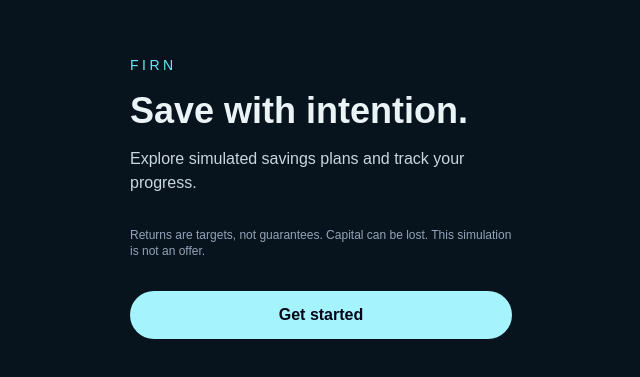
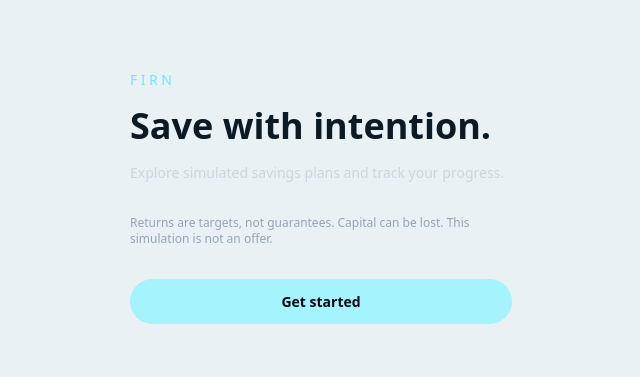
Before and after one commit to the-grand-poobah-dev/firn, a Next.js app: page /welcome in a window 1280 px wide. Shown: the part 203-580 px from the top of the page, without its empty margins (319-959 px from the left). Built offline with nearby package versions, Linux system fonts and the light colour scheme.

Commit message:
feat(design): add semantic theme tokens and global styles

```diff
--- a/app/globals.css
+++ b/app/globals.css
@@ -1,6 +1,28 @@
 @tailwind base;
 @tailwind components;
 @tailwind utilities;
-:root { color-scheme: dark; }
+
+:root {
+  color-scheme: dark;
+  --bg: #08141D; --card: #102230; --card2: #173243; --fg: #EAF3F6; --muted: #8AA2AF; --line: #21394A;
+  --accent: #6FD3E6; --accent-on: #052029; --pos: #5EDDA0; --neg: #FF8C7C; --warm: #F0B27A;
+  --c1: #6FD3E6; --c2: #F0B27A; --c3: #5EDDA0; --c4: #B7A6F2; --c5: #F28FA6; --c6: #E9D36B; --c7: #7FA9F5; --c8: #8FE0C8;
+}
+[data-theme="light"] {
+  color-scheme: light;
+  --bg: #EAF1F4; --card: #FFFFFF; --card2: #E1ECF0; --fg: #0B1A24; --muted: #587080; --line: #D0DEE4;
+  --accent: #0A7F8F; --accent-on: #FFFFFF; --pos: #0F8A57; --neg: #C4402F; --warm: #B5681F;
+  --c1: #0A7F8F; --c2: #C9772B; --c3: #0F8A57; --c4: #7A62D6; --c5: #D14A6C; --c6: #A68A12; --c7: #3F6FD6; --c8: #1F9C7C;
+}
+@media (prefers-color-scheme: light) {
+  :root:not([data-theme]) { color-scheme: light; --bg:#EAF1F4; --card:#FFFFFF; --card2:#E1ECF0; --fg:#0B1A24; --muted:#587080; --line:#D0DEE4; --accent:#0A7F8F; --accent-on:#FFFFFF; --pos:#0F8A57; --neg:#C4402F; --warm:#B5681F; --c1:#0A7F8F; --c2:#C9772B; --c3:#0F8A57; --c4:#7A62D6; --c5:#D14A6C; --c6:#A68A12; --c7:#3F6FD6; --c8:#1F9C7C; }
+}
 * { box-sizing: border-box; }
-body { margin: 0; background: #08141D; color: #EAF3F6; font-family: Arial, Helvetica, sans-serif; }
+html { background: var(--bg); }
+body { margin:0; background:var(--bg); color:var(--fg); font-family:var(--font-ui),system-ui,sans-serif; font-size:14px; -webkit-font-smoothing:antialiased; }
+button,input,select,textarea { font:inherit; }
+button:focus-visible,a:focus-visible,input:focus-visible { outline:2px solid var(--accent); outline-offset:3px; }
+.money,.tabular { font-variant-numeric:tabular-nums; }
+.label { font-family:var(--font-mono),monospace; font-size:9px; letter-spacing:.1em; text-transform:uppercase; color:var(--muted); }
+::selection { background:var(--accent); color:var(--accent-on); }
+@media (prefers-reduced-motion: reduce) { *,*::before,*::after { animation-duration:.01ms!important; animation-iteration-count:1!important; scroll-behavior:auto!important; transition-duration:.01ms!important; } }
```
